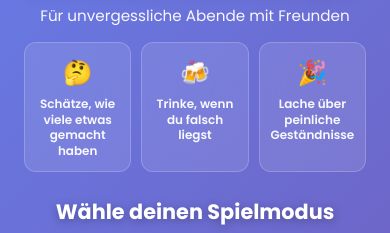
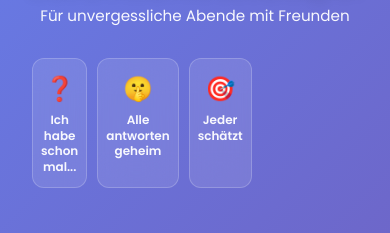
Before and after one commit to NickJacko/DenkstDuWeb, a plain HTML site: page index.html in a window 390 px wide. Shown: the part 208-441 px from the top of the page. Drawn offline with Linux system fonts and the light colour scheme; no server answers.

```diff
--- a/index.html
+++ b/index.html
@@ -166,17 +166,19 @@
             <p class="hero-subtitle">Für unvergessliche Abende mit Freunden</p>
 
             <div class="game-features">
-                <div class="feature">
-                    <span class="feature-icon" aria-hidden="true">🤔</span>
-                    <span class="feature-text">Schätze, wie viele etwas gemacht haben</span>
-                </div>
-                <div class="feature">
-                    <span class="feature-icon" id="drink-icon" aria-hidden="true">🍻</span>
-                    <span class="feature-text" id="drink-text">Trinke, wenn du falsch liegst</span>
-                </div>
-                <div class="feature">
-                    <span class="feature-icon" aria-hidden="true">🎉</span>
-                    <span class="feature-text">Lache über peinliche Geständnisse</span>
+                <div class="game-features">
+                    <div class="feature">
+                        <span class="feature-icon">❓</span>
+                        <span class="feature-text">Ich habe schon mal...</span>
+                    </div>
+                    <div class="feature">
+                        <span class="feature-icon">🤫</span>
+                        <span class="feature-text">Alle antworten geheim</span>
+                    </div>
+                    <div class="feature">
+                        <span class="feature-icon">🎯</span>
+                        <span class="feature-text">Jeder schätzt</span>
+                    </div>
                 </div>
             </div>
 
```
